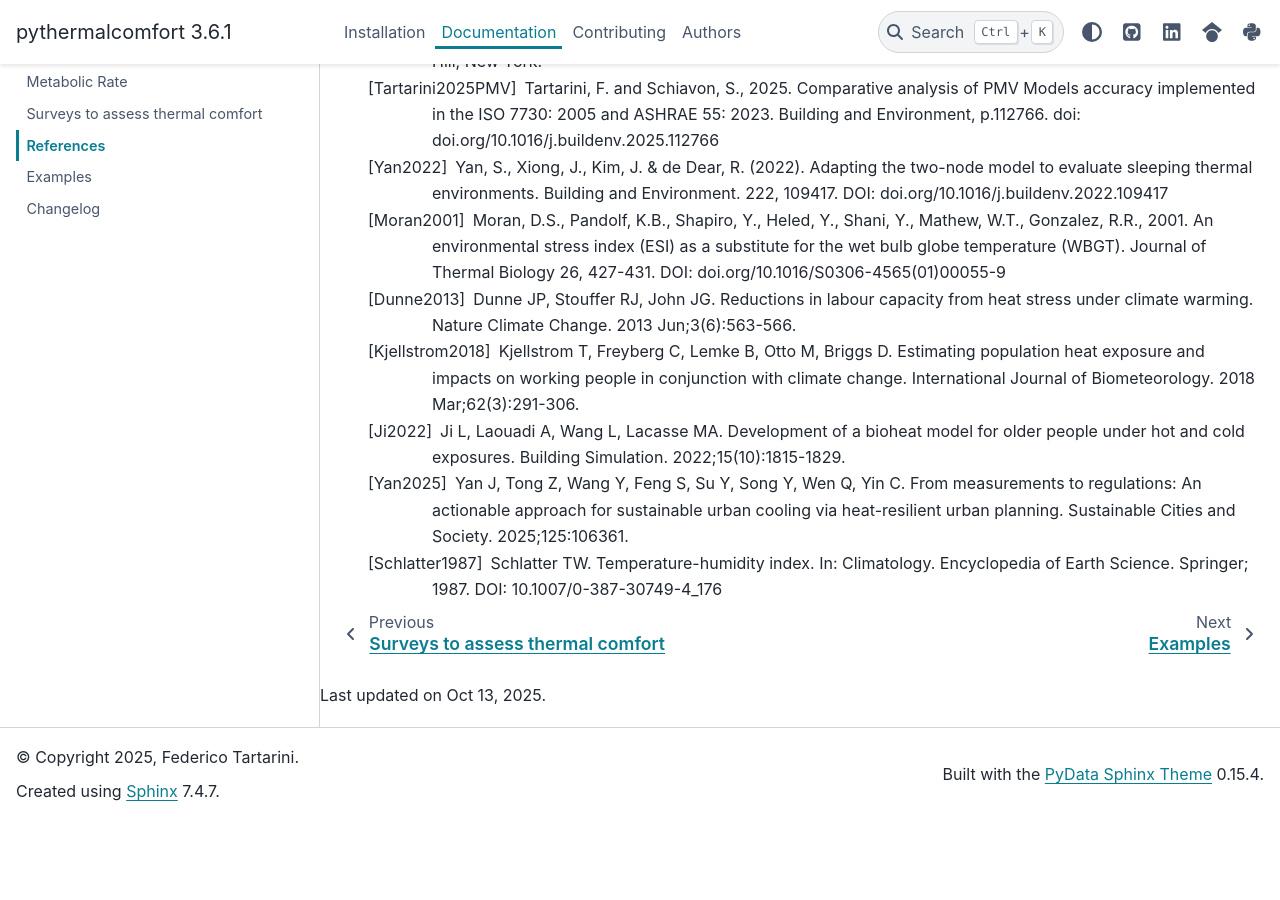
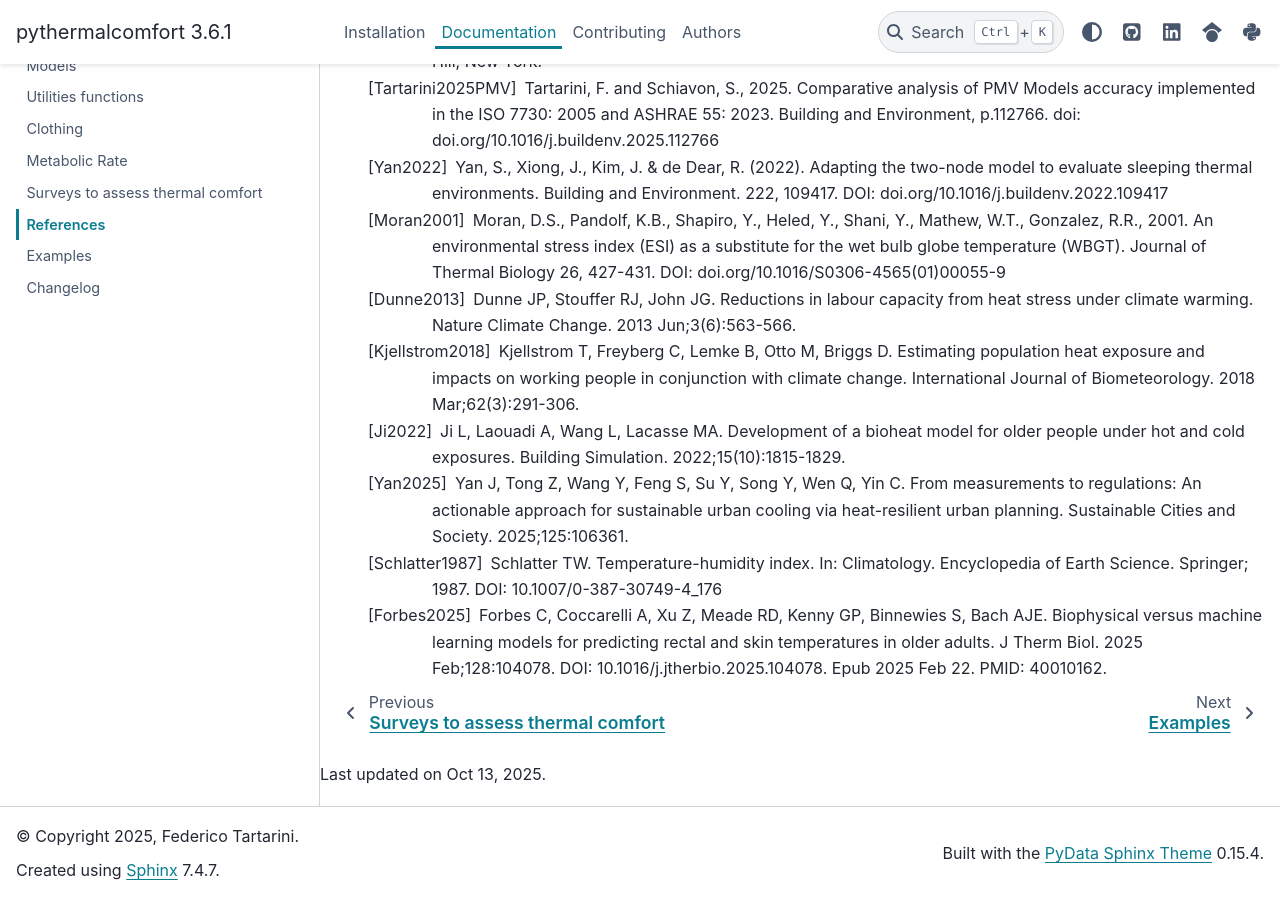
Before and after one commit to CenterForTheBuiltEnvironment/pythermalcomfort, a Sphinx documentation site: the page built from docs/documentation/references.rst, in a window 1280 px wide and 900 px high, scrolled down 2035 px. Built offline with Sphinx 7.4.7 and the PyData theme 0.15.4, drawn with Linux system fonts in a browser that asks for light colours; before the commit the page ends 2856 px from its top, so only the background shows below that.

```diff
--- a/docs/documentation/models.rst
+++ b/docs/documentation/models.rst
@@ -173,6 +173,11 @@
     :undoc-members:
     :special-members: __init__
     :exclude-members: tdb, tr, to, rh, v, posture, clo, par, t_body, bsa, r_t, r_et, w, w_mean, t_skin_mean, t_skin, t_core, t_cb, t_artery, t_vein, t_superficial_vein, t_muscle, t_fat, body_names, bmr
+
+Machine Learning (ML) ridge regression model
+--------------------------------------------
+
+.. autofunction:: pythermalcomfort.models.ml_ridge_regression.ridge_regression_predictor
 
 Normal Effective Temperature (NET)
 ----------------------------------
--- a/docs/documentation/references.rst
+++ b/docs/documentation/references.rst
@@ -41,3 +41,4 @@
 .. [Ji2022] Ji L, Laouadi A, Wang L, Lacasse MA. Development of a bioheat model for older people under hot and cold exposures. Building Simulation. 2022;15(10):1815-1829.
 .. [Yan2025] Yan J, Tong Z, Wang Y, Feng S, Su Y, Song Y, Wen Q, Yin C. From measurements to regulations: An actionable approach for sustainable urban cooling via heat-resilient urban planning. Sustainable Cities and Society. 2025;125:106361.
 .. [Schlatter1987] Schlatter TW. Temperature-humidity index. In: Climatology. Encyclopedia of Earth Science. Springer; 1987. DOI: 10.1007/0-387-30749-4_176
+.. [Forbes2025] Forbes C, Coccarelli A, Xu Z, Meade RD, Kenny GP, Binnewies S, Bach AJE. Biophysical versus machine learning models for predicting rectal and skin temperatures in older adults. J Therm Biol. 2025 Feb;128:104078. DOI: 10.1016/j.jtherbio.2025.104078. Epub 2025 Feb 22. PMID: 40010162.
```
